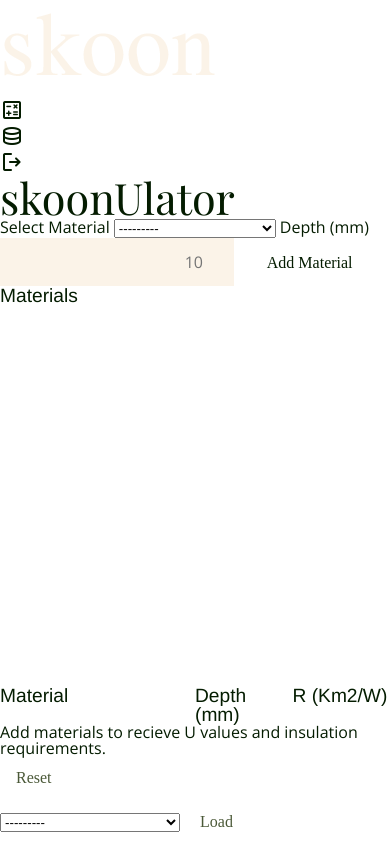
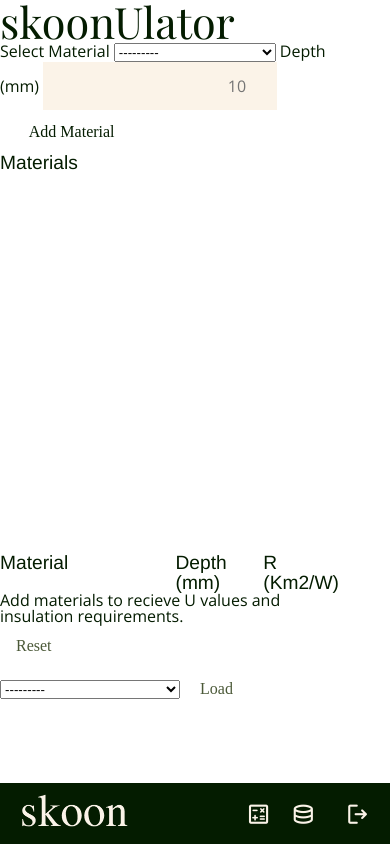
Before and after one commit to BenCurrieDev/SkoonAssignment, a Django app: page / in a window 390 px wide. Run offline with Django 4.2, Linux system fonts and the light colour scheme; a user stored in the database is signed in; data comes from the database, SQL or seed files in the repository; lists and menus that the app fills with data are empty; some libraries are stand-ins or nearby versions.

Commit message:
styled navbar mobile

```diff
--- a/static/css/skoon.css
+++ b/static/css/skoon.css
@@ -30,14 +30,17 @@
     --fs-ps: 0.8rem;
     --fs-xs: 0.6rem;
 
+    --nav-icon-size: 1.6rem;
+
     --sp: 2rem; /* SPACE CONTROL */
 
-    --nav-height: calc(2 * var(var(--space-control)));
+    --nav-height: calc(1.9 * var(--sp));
     --page-height: calc(100vh - var(var(--nav-height)));
     --container-width: 90%;
     --container-max-width: 1000px;
 
     --shadow: -0.1em 0.1em 0.1em var(--clr-drimary-dk);
+
 }
 
 /* set basics */
@@ -245,5 +248,64 @@ input {
         margin-bottom: var(--sp);
     }
 
+/* navbar */
 
-    /* login */
+    .navbar {
+        width: 100%;
+        height: var(--nav-height);
+        background-color: var(--clr-primary-dk);
+        position: fixed;
+        bottom: 0;
+    }
+
+    .navbar a, .navbar span {
+        color: var(--clr-white);
+    }
+
+    .navbar .desktop {
+        display: none;
+    }
+
+    .nav-content-container {
+        height: 100%;
+        width: var(--container-width);
+        max-width: var(--container-max-width);
+        margin: auto;
+        display: flex;
+        justify-content: space-between;
+        align-items: center;
+    }
+    .navbar img {
+        width: 108px;
+    }
+
+    .navbar ul {
+        display: flex;
+        position: relative;
+        top: 2px;
+    }
+
+    .nav-content .material-symbols-rounded {
+        font-size: var(--nav-icon-size);
+    }
+
+    li.navlink {
+        margin-right: calc(0.6 * var(--sp));
+    }
+
+    li.logout {
+        margin-left: calc(0.3 * var(--sp));
+    }
+
+
+
+
+
+
+
+/* PAGES */
+
+    .main-container {
+        width: var(--container-width);
+        max-width: var(--container-max-width);
+    }
--- a/templates/base.html
+++ b/templates/base.html
@@ -17,40 +17,69 @@
   <body>
     {% block body %}
 
-        <nav>
-            <div>
+        <nav class="navbar">
+            <div class="nav-content-container">
+
               <a href="{% url 'database' %}" ><img src="{% static 'img/logo.png' %}"></a>
-              <ul>
-                  <li>
+
+              <div class="nav-content mobile">
+                <ul>
+                  <li class="navlink">
                       <a href={% url 'home' %}>
                       <span class="material-symbols-rounded">
                         calculate
                       </span>
                       </a>
                   </li>
-                  <li>
+                  <li class="navlink">
                       <a href={% url 'database' %}>
                           <span class="material-symbols-rounded">
                           database
                           </span>
                       </a>
                   </li>
-                  <li>
+                  <li class="logout">
                       <a href="{% url 'logout' %}" >
                           <span class="material-symbols-rounded">
                           logout
                           </span>
                       </a>
                   </li>
-              </ul>
+                </ul>
+              </div>
+
+              <div class="nav-content desktop">
+                <ul>
+                  <li class="navlink">
+                      <a href={% url 'home' %}>
+                        Calculator
+                      </a>
+                  </li>
+                  <li class="navlink">
+                      <a href={% url 'database' %}>
+                        Database
+                      </a>
+                  </li>
+                  <li class="logout">
+                      <a href="{% url 'logout' %}" >
+                          Log out
+                      </a>
+                  </li>
+                </ul>
+              </div>
+
             </div>
           </nav>
 
-        <div>
+
+        <div class="main-container">
+
             {% block content %}
+
+
             {% endblock %}
+
         </div>
     {% endblock body %}
-
   </body>
 </html>
```
Lines whose indentation alone changed are shown as unchanged.
